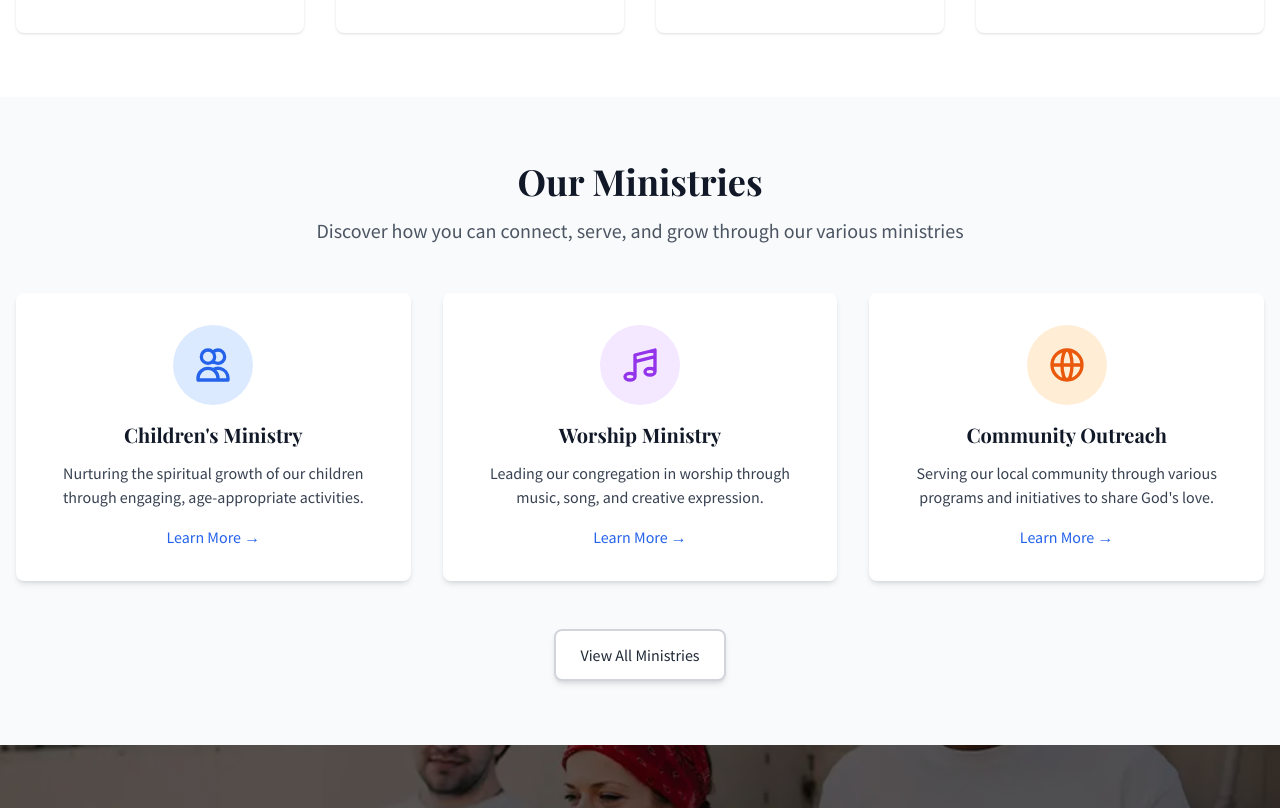
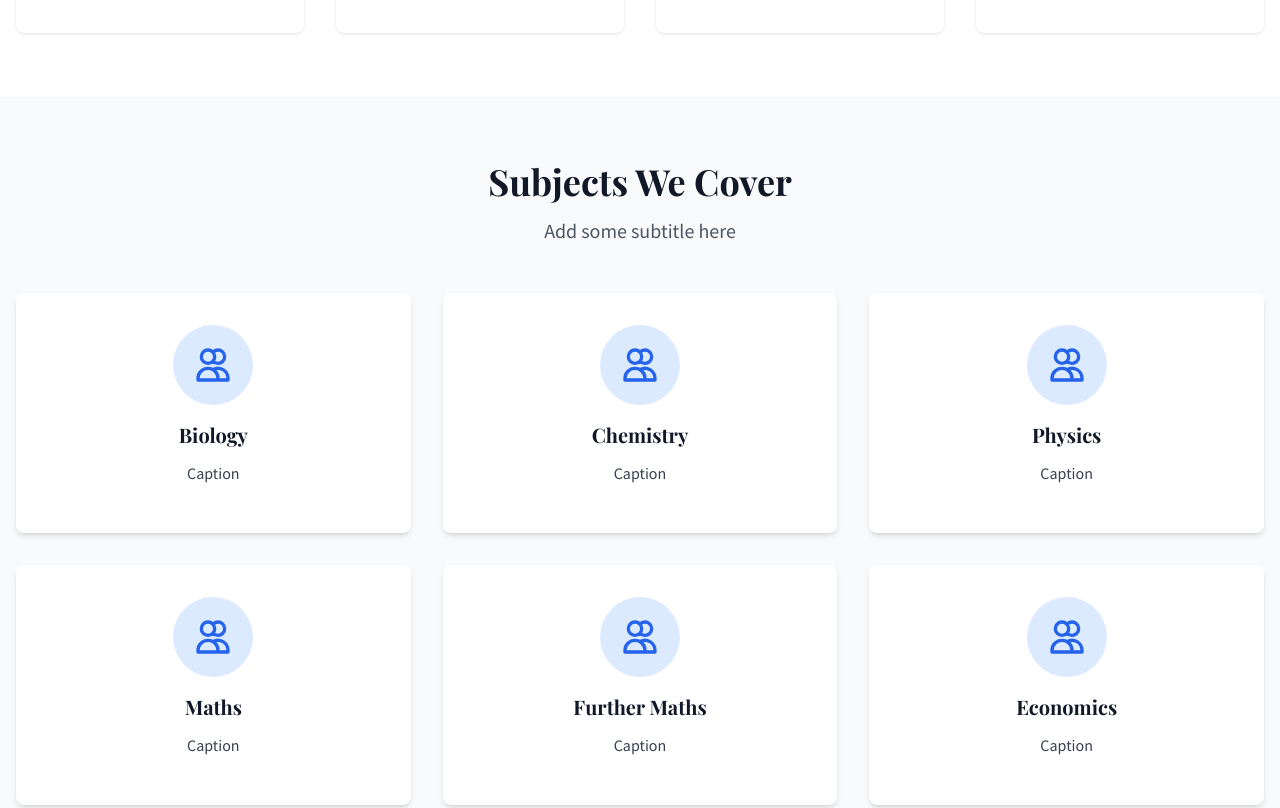
Before and after one commit to alisterd1503/ascensus-academy, an Astro site: page / in a window 1280 px wide. Shown: the part 1759-2567 px from the top of the page. Built offline with nearby package versions, Linux system fonts and the light colour scheme; Astro itself is replaced by a stand-in of ours.

Commit message:
Added subjects section

```diff
--- /dev/null
+++ b/src/components/Sections/SubjectList.astro
@@ -0,0 +1,65 @@
+---
+import Card from "../UI/Card.astro";
+
+const sermons = [
+  {
+    subject: "Biology",
+    summary: "Caption",
+    image: "/uploads/sermons/love-in-action.webp",
+  },
+  {
+    subject: "Chemistry",
+    summary: "Caption",
+    image: "/uploads/sermons/love-in-action.webp",
+  },
+  {
+    subject: "Physics",
+    summary: "Caption",
+    image: "/uploads/sermons/love-in-action.webp",
+  },
+  {
+    subject: "Maths",
+    summary: "Caption",
+    image: "/uploads/sermons/love-in-action.webp",
+  },
+  {
+    subject: "Further Maths",
+    summary: "Caption",
+    image: "/uploads/sermons/love-in-action.webp",
+  },
+  {
+    subject: "Economics",
+    summary: "Caption",
+    image: "/uploads/sermons/love-in-action.webp",
+  }
+];
+---
+
+ <section class="py-16 bg-gray-50 mb-10">
+  <div class="container">
+      <div class="text-center mb-12">
+        <h2 class="text-3xl md:text-4xl font-bold mb-4">Subjects We Cover</h2>
+        <p class="text-xl text-gray-600 max-w-3xl mx-auto">
+          Add some subtitle here
+        </p>
+      </div>
+
+    <div class="grid grid-cols-1 md:grid-cols-2 lg:grid-cols-3 gap-8">
+      {sermons.map((sermon) => {
+        return (
+        <div class="card text-center p-8">
+          <div class="w-20 h-20 mx-auto mb-4 rounded-full bg-primary-100 flex items-center justify-center">
+            <svg xmlns="http://www.w3.org/2000/svg" class="h-10 w-10 text-primary-600" fill="none" viewBox="0 0 24 24" stroke="currentColor">
+              <path stroke-linecap="round" stroke-linejoin="round" stroke-width="2" d="M12 4.354a4 4 0 110 5.292M15 21H3v-1a6 6 0 0112 0v1zm0 0h6v-1a6 6 0 00-9-5.197M13 7a4 4 0 11-8 0 4 4 0 018 0z" />
+            </svg>
+          </div>
+          <h3 class="text-xl font-bold mb-3">{sermon.subject}</h3>
+          <p class="text-gray-700 mb-4">
+            {sermon.summary}
+          </p>
+        </div>
+      )
+      })}
+    </div>
+  </div>
+</section>
--- a/src/pages/index.astro
+++ b/src/pages/index.astro
@@ -4,6 +4,7 @@ import HeroSection from "../components/Sections/HeroSection.astro";
 import EventList from "../components/Sections/EventList.astro";
 import SermonList from "../components/Sections/SermonList.astro";
 import Button from "../components/UI/Button.astro";
+import SubjectList from "../components/Sections/SubjectList.astro";
 ---
 
 <BaseLayout>
@@ -50,69 +51,7 @@ import Button from "../components/UI/Button.astro";
   <SermonList />
 
   <!-- Ministries Preview -->
-  <section class="py-16 bg-gray-50">
-    <div class="container">
-      <div class="text-center mb-12">
-        <h2 class="text-3xl md:text-4xl font-bold mb-4">Our Ministries</h2>
-        <p class="text-xl text-gray-600 max-w-3xl mx-auto">
-          Discover how you can connect, serve, and grow through our various ministries
-        </p>
-      </div>
-
-      <div class="grid grid-cols-1 md:grid-cols-2 lg:grid-cols-3 gap-8">
-        <div class="card text-center p-8">
-          <div class="w-20 h-20 mx-auto mb-4 rounded-full bg-primary-100 flex items-center justify-center">
-            <svg xmlns="http://www.w3.org/2000/svg" class="h-10 w-10 text-primary-600" fill="none" viewBox="0 0 24 24" stroke="currentColor">
-              <path stroke-linecap="round" stroke-linejoin="round" stroke-width="2" d="M12 4.354a4 4 0 110 5.292M15 21H3v-1a6 6 0 0112 0v1zm0 0h6v-1a6 6 0 00-9-5.197M13 7a4 4 0 11-8 0 4 4 0 018 0z" />
-            </svg>
-          </div>
-          <h3 class="text-xl font-bold mb-3">Children's Ministry</h3>
-          <p class="text-gray-700 mb-4">
-            Nurturing the spiritual growth of our children through engaging, age-appropriate activities.
-          </p>
-          <a href="/ministries/childrens-ministry" class="text-primary-600 font-medium hover:text-primary-700">
-            Learn More →
-          </a>
-        </div>
-
-        <div class="card text-center p-8">
-          <div class="w-20 h-20 mx-auto mb-4 rounded-full bg-secondary-100 flex items-center justify-center">
-            <svg xmlns="http://www.w3.org/2000/svg" class="h-10 w-10 text-secondary-600" fill="none" viewBox="0 0 24 24" stroke="currentColor">
-              <path stroke-linecap="round" stroke-linejoin="round" stroke-width="2" d="M9 19V6l12-3v13M9 19c0 1.105-1.343 2-3 2s-3-.895-3-2 1.343-2 3-2 3 .895 3 2zm12-3c0 1.105-1.343 2-3 2s-3-.895-3-2 1.343-2 3-2 3 .895 3 2zM9 10l12-3" />
-            </svg>
-          </div>
-          <h3 class="text-xl font-bold mb-3">Worship Ministry</h3>
-          <p class="text-gray-700 mb-4">
-            Leading our congregation in worship through music, song, and creative expression.
-          </p>
-          <a href="/ministries/worship-ministry" class="text-primary-600 font-medium hover:text-primary-700">
-            Learn More →
-          </a>
-        </div>
-
-        <div class="card text-center p-8">
-          <div class="w-20 h-20 mx-auto mb-4 rounded-full bg-accent-100 flex items-center justify-center">
-            <svg xmlns="http://www.w3.org/2000/svg" class="h-10 w-10 text-accent-600" fill="none" viewBox="0 0 24 24" stroke="currentColor">
-              <path stroke-linecap="round" stroke-linejoin="round" stroke-width="2" d="M21 12a9 9 0 01-9 9m9-9a9 9 0 00-9-9m9 9H3m9 9a9 9 0 01-9-9m9 9c1.657 0 3-4.03 3-9s-1.343-9-3-9m0 18c-1.657 0-3-4.03-3-9s1.343-9 3-9m-9 9a9 9 0 019-9" />
-            </svg>
-          </div>
-          <h3 class="text-xl font-bold mb-3">Community Outreach</h3>
-          <p class="text-gray-700 mb-4">
-            Serving our local community through various programs and initiatives to share God's love.
-          </p>
-          <a href="/ministries/community-outreach" class="text-primary-600 font-medium hover:text-primary-700">
-            Learn More →
-          </a>
-        </div>
-      </div>
-
-      <div class="mt-12 text-center">
-        <Button href="/ministries" variant="outline">
-          View All Ministries
-        </Button>
-      </div>
-    </div>
-  </section>
+  <SubjectList />
 
   <!-- Call to Action -->
   <section
```
